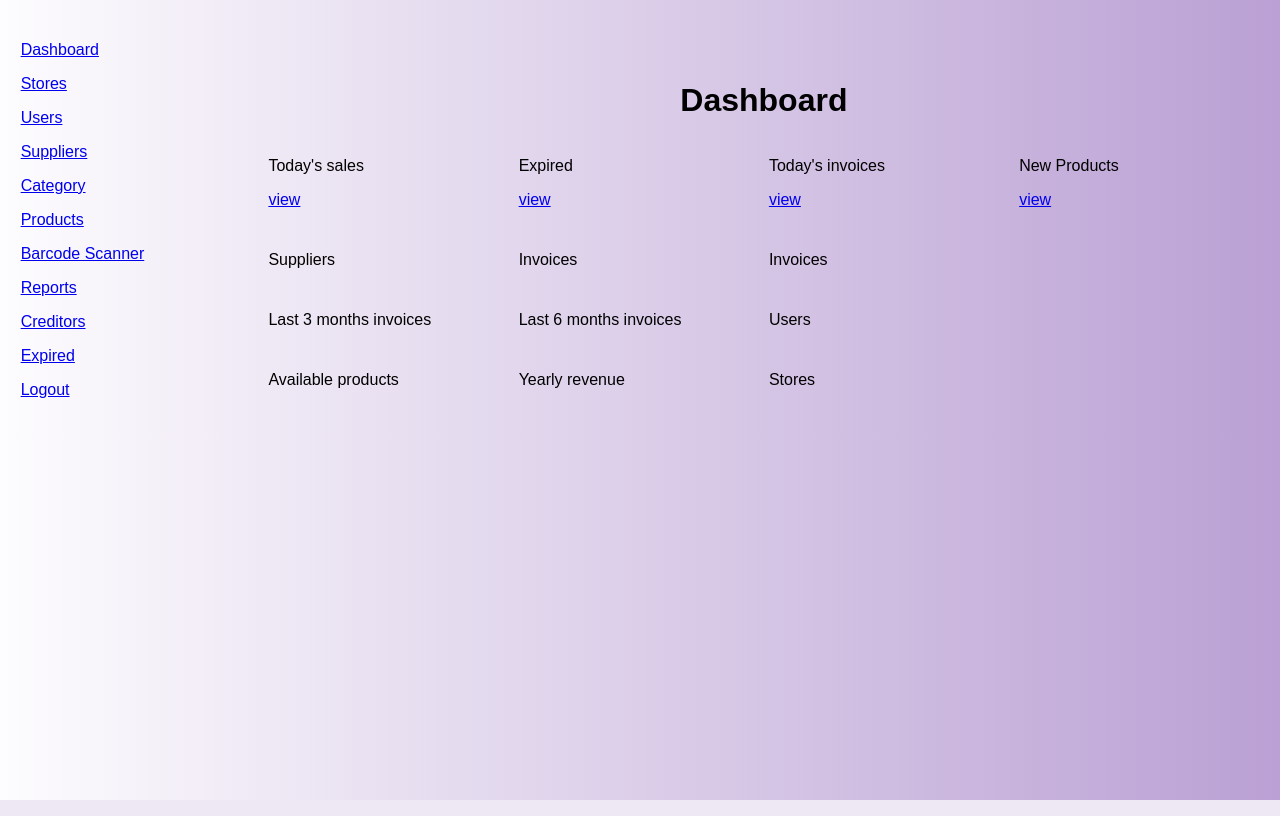
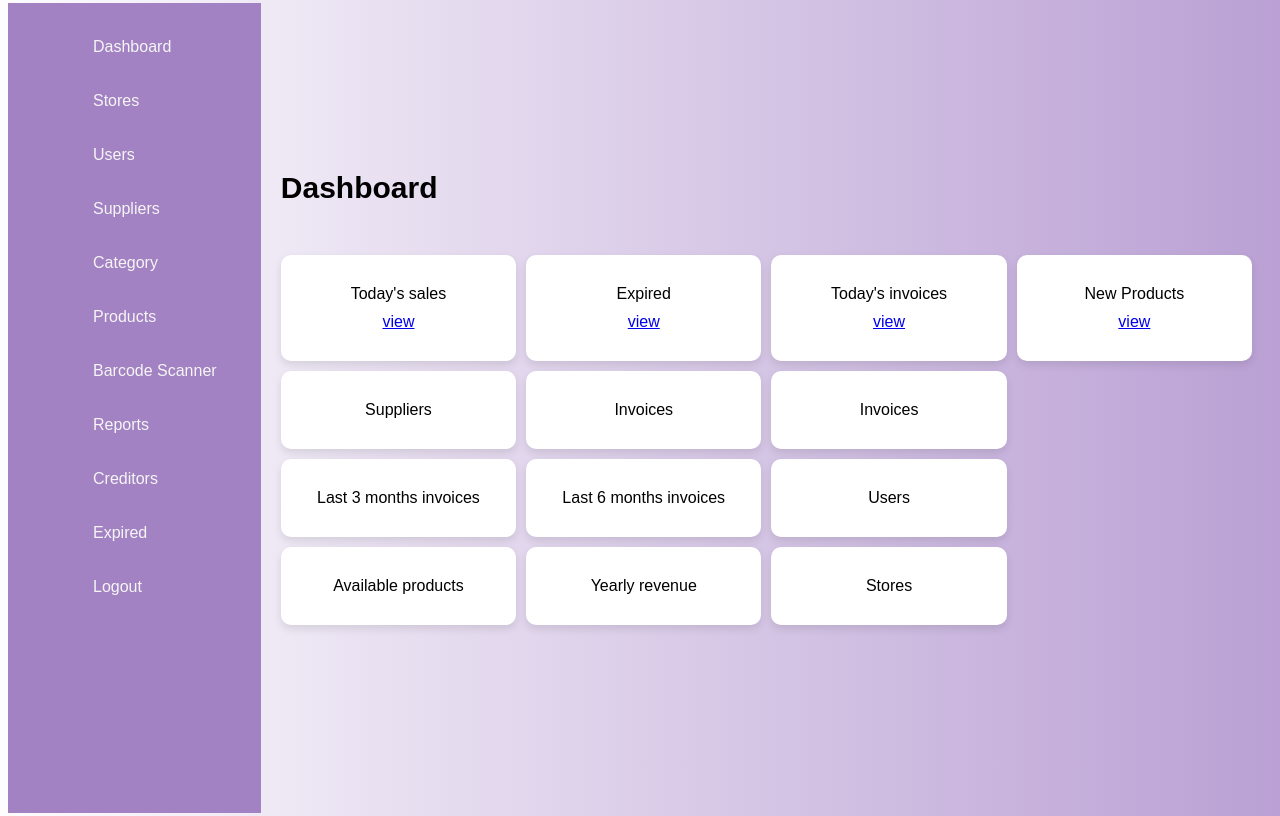
Before and after one commit to Salome83Gitau/supermarket-POS, a PHP site: page /php/dashboard.php in a window 1280 px wide. Run offline with PHP 8.4, Linux system fonts and the light colour scheme; data that the repository does not hold is empty.

Commit message:
admin dashbord

```diff
--- a/css/styles.css
+++ b/css/styles.css
@@ -31,15 +31,23 @@
                 grid-template-columns: auto, auto;
                 grid-template-areas: "sidebar  dashboard";
                 align-items: center;
-                padding : 1%;
+                padding : 0;
                 column-gap: 0;
                 margin: 0px;
+                height: 100vh;
                 }
 
 .dashboard-content {
     display: grid;
-    grid-template-columns: repeat(4, 1fr); /* First row with 4 columns */
+    grid-template-columns: repeat(4, 1fr);
     gap: 10px;
+    padding-top: 20px;
+}
+.dashboard-header {
+    padding-top: 0px;
+    margin-top: 0;
+    font-size: 30px;
+
 }
 
 .dashboard-content > :nth-child(n+5) {
@@ -89,6 +97,62 @@
 .dashboard-content > :nth-child(13) {
     grid-column-start: 3;
     grid-row-start: 4;
+}
+.sidebar {
+    grid-area: sidebar;
+    background-color: var(--container-color);
+    padding: 5px;
+    align-items: center;
+    text-align: center;
+    height: 100%;
+    justify-content: center;
+}
+
+.sidebar p a {
+    color:whitesmoke;
+    text-decoration: none;
+    padding: 10px 0;
+    display: flex;
+    padding-left: 80px;
+    width: 100%;
+    text-align: center;
+}
+
+.sidebar p a:hover {
+    color:var(--text-color);
+    background-color: var(--setup-color);
+    width: 150px;
+
+}
+.sidebar p a:active {
+    color:#251742;
+    width: 150px;
+
+}
+
+.sidebar .company-info {
+    text-align: center;
+    margin-bottom: 20px;
+}
+
+.dashboard {
+    grid-area: dashboard;
+    padding: 20px;
+    padding-top: 0%;
+
+}
+
+
+.dashboard-content div {
+    background: white;
+    border-radius: 10px;
+    padding: 20px;
+    box-shadow: 0 4px 8px rgba(0, 0, 0, 0.1);
+    text-align: center;
+}
+
+.dashboard-content div p {
+    margin: 10px 0;
 }
 
 
--- a/php/dashboard.php
+++ b/php/dashboard.php
@@ -46,9 +46,9 @@ $conn->close();
             <p><a href="logout.php">Logout</a></p>
         </div>
         <div class="dashboard">
-            <div class="dashboard-header">
-                <h1>Dashboard</h1>
-            </div>
+
+                <h3 class="dashboard-header">Dashboard</h3>
+
             <div class="dashboard-content">
                 <div class="sales">
                     <p>Today's sales</p>
```
